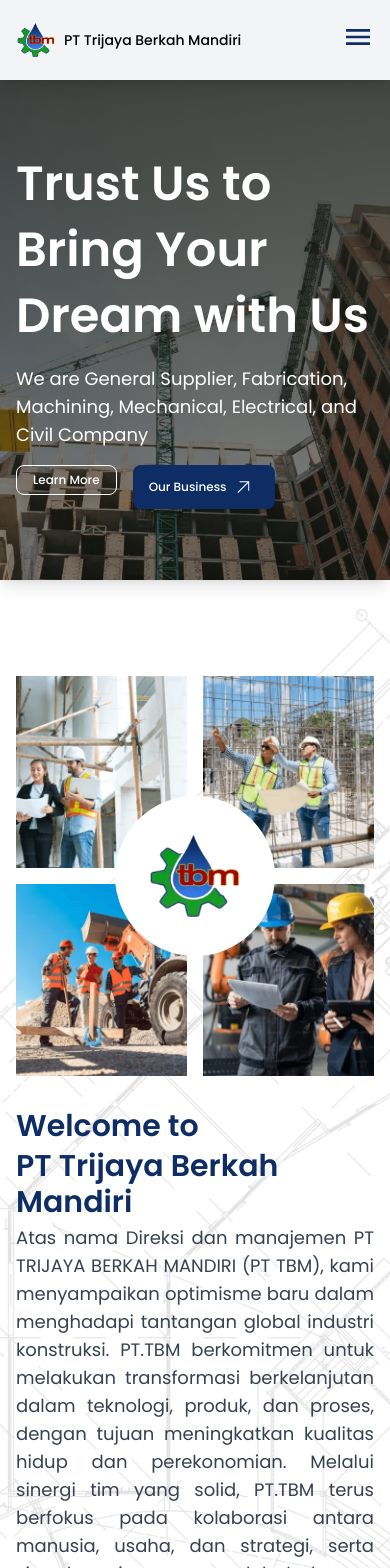
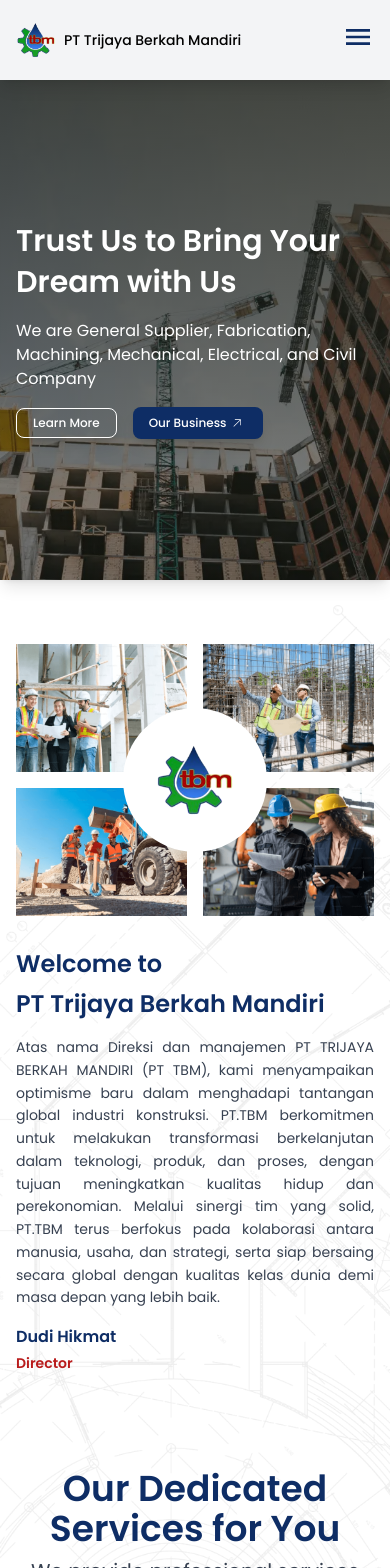
Before and after one commit to icodeucomp/trijaya-frontend, a Next.js app: page /en in a window 390 px wide. Shown: the top 1568 px of the page. Built offline with nearby package versions, Linux system fonts and the light colour scheme.

Commit message:
refactor: editing mobile in page home

```diff
--- a/src/app/[locale]/page.tsx
+++ b/src/app/[locale]/page.tsx
@@ -12,7 +12,7 @@
           src="/images/pattern.png"
           alt="pattern background"
           fill
-          className="mx-auto 2xl:max-w-screen-xl opacity-70"
+          className="mx-auto 2xl:max-w-screen-xl opacity-40"
           objectFit="cover"
           objectPosition="center"
         />
--- a/src/components/navbar.tsx
+++ b/src/components/navbar.tsx
@@ -6,7 +6,7 @@
 
 import { useToggleState } from "@/hooks";
 
-import { motion } from "framer-motion";
+import { AnimatePresence, motion } from "framer-motion";
 
 import { navbarList } from "@/static";
 
@@ -41,13 +41,14 @@
         <span className={`absolute h-1 transition-all -bottom-2 left-1/2 bg-secondary group-hover:w-3/6 ${isActive ? "w-3/6" : "w-0"}`}></span>
         <span className={`absolute h-1 transition-all -bottom-2 right-1/2 bg-secondary group-hover:w-3/6 ${isActive ? "w-3/6" : "w-0"}`}></span>
       </Link>
+      <AnimatePresence>
         {isHovered && content && (
           <motion.div
             initial={{ opacity: 0 }}
             animate={{ opacity: 1 }}
             exit={{ opacity: 0 }}
             transition={{ duration: 0.2 }}
-          className="absolute left-0 w-full duration-300 bg-light-gray shadow-lg h-96 top-16 z-10000"
+            className="absolute left-0 w-full duration-300 bg-light-gray shadow-lg h-80 top-16 z-10000"
           >
             <motion.div
               initial={{ opacity: 0, y: 30 }}
@@ -72,6 +73,7 @@
             </motion.div>
           </motion.div>
         )}
+      </AnimatePresence>
     </li>
   );
 };
--- a/src/layouts/business/products.tsx
+++ b/src/layouts/business/products.tsx
@@ -41,12 +41,12 @@
         {items.map((item, index) => (
           <div key={index} onClick={() => openModal(index)}>
             <Background src="/temp-image-4.png" className="flex-col justify-between py-8 aspect-square filter-image" parentClassName="rounded-lg">
-              <div className="rounded-3xl bg-secondary px-6 py-1 w-max">
+              <div className="px-6 py-1 rounded-3xl bg-secondary w-max">
                 <label className="text-sm">{item.category}</label>
               </div>
-              <div className="text-light space-y-1">
+              <div className="space-y-1 text-light">
                 <h5 className="text-lg">PT Trijaya Berkah Mandiri</h5>
-                <h6 className="text-xl font-semibold">{item.products}</h6>
+                <h6 className="text-xl font-semibold">{item.products} Products</h6>
               </div>
             </Background>
           </div>
--- a/src/layouts/home/hero.tsx
+++ b/src/layouts/home/hero.tsx
@@ -11,16 +11,16 @@
   return (
     <Background src="/images/home-header.webp" className="flex items-center min-h-500 lg:min-h-custom-header 2xl:min-h-500" parentClassName="filter">
       <div className="max-w-xl space-y-4">
-        <h1 className="text-5xl font-semibold leading-snug">{t("title")}</h1>
-        <p className="text-lg">{t("description")}</p>
-        <div className="flex gap-4">
-          <Link href="/profile">
-            <Button className="border border-light hover:bg-light hover:text-primary">{t("button-learn-more")}</Button>
+        <h1 className="text-3xl font-semibold leading-snug md:text-4xl xl:text-5xl">{t("title")}</h1>
+        <p className="text-base sm:text-lg">{t("description")}</p>
+        <div className="flex items-center gap-4">
+          <Link href="/profile" className="block h-full">
+            <Button className="h-full border border-light hover:bg-light hover:text-primary">{t("button-learn-more")}</Button>
           </Link>
-          <Link href="/business">
-            <Button className="btn-primary flex items-center">
+          <Link href="/business" className="block h-full">
+            <Button className="flex items-center btn-primary">
               {t("button-our-business")}
-              <Img src={arrow_up_light} alt="arrow-up-light" className="w-8 h-8" />
+              <Img src={arrow_up_light} alt="arrow-up-light" className="size-5 sm:size-6 lg:size-7 xl:size-8" />
             </Button>
           </Link>
         </div>
--- a/src/layouts/home/message.tsx
+++ b/src/layouts/home/message.tsx
@@ -6,20 +6,24 @@
 
   const images: string[] = ["/images/home/profile-1.png", "/images/home/profile-2.png", "/images/home/profile-3.png", "/images/home/profile-4.png"];
   return (
-    <Container className="flex flex-col-reverse gap-8 pt-24 lg:flex-row">
-      <div className="flex-1 space-y-1 font-semibold">
-        <h2 className="text-3xl text-primary">{t("welcome")}</h2>
-        <h2 className="text-3xl text-primary">PT Trijaya Berkah Mandiri</h2>
-        <p className="text-lg font-normal text-justify text-dark-gray">{t("description")}</p>
-        <h4 className="text-lg text-primary">Dudi Hikmat</h4>
-        <p className="text-sm text-secondary">{t("job-title")}</p>
+    <Container className="flex flex-col-reverse gap-8 pt-16 md:pt-24 lg:flex-row">
+      <div className="flex-1 space-y-4 font-semibold sm:space-y-2">
+        <div className="space-y-2">
+          <h2 className="text-2xl sm:text-3xl text-primary">{t("welcome")}</h2>
+          <h2 className="text-2xl sm:text-3xl text-primary">PT Trijaya Berkah Mandiri</h2>
+        </div>
+        <p className="text-sm font-normal leading-relaxed text-justify sm:text-base md:text-lg text-dark-gray">{t("description")}</p>
+        <div className="space-y-1">
+          <h4 className="text-base sm:text-lg text-primary">Dudi Hikmat</h4>
+          <p className="text-sm text-secondary">{t("job-title")}</p>
+        </div>
       </div>
       <div className="relative grid flex-1 grid-cols-2 gap-4">
         {images.map((item, index) => (
-          <Img key={index} src={item} alt="image profile PT Trijaya Berkah Mandiri" className="w-full h-48 lg:h-full" cover />
+          <Img key={index} src={item} alt="image profile PT Trijaya Berkah Mandiri" className="w-full h-32 sm:h-48 md:h-52 lg:h-full" cover />
         ))}
         <div className="absolute p-8 -translate-x-1/2 -translate-y-1/2 rounded-full top-1/2 left-1/2 bg-light">
-          <Img src="/logo-company.png" alt="logo PT Trijaya Berkah Mandiri" className="size-24 lg:size-28 xl:size-32" />
+          <Img src="/logo-company.png" alt="logo PT Trijaya Berkah Mandiri" className="size-20 sm:size-24 md:size-28 xl:size-32" />
         </div>
       </div>
     </Container>
```
Lines whose indentation alone changed are shown as unchanged.
